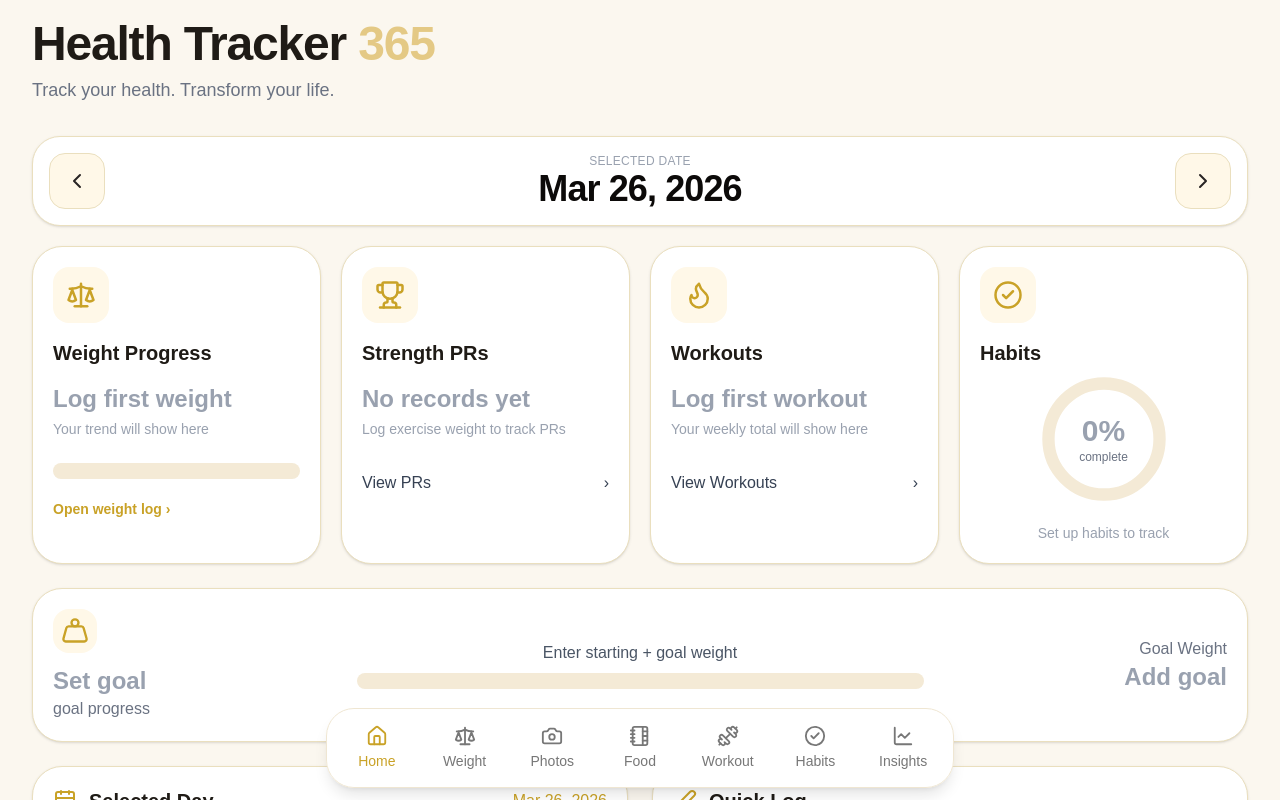
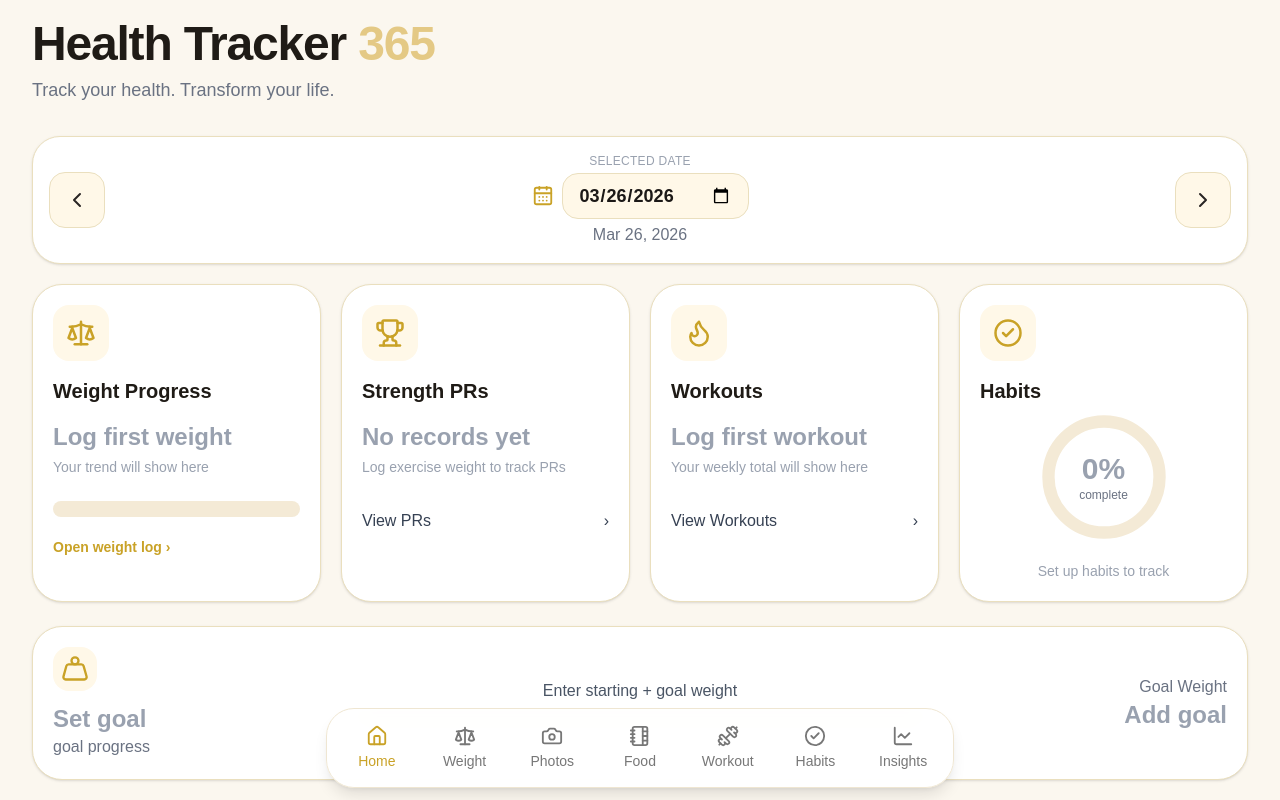
Before and after one commit to ashleyleggitt/health-tracker-365, a Next.js app: page / in a window 1280 px wide. Shown: the top 800 px of the page. Built offline with nearby package versions, Linux system fonts and the light colour scheme.

Commit message:
Health tracker date navigation and persistence update

```diff
--- a/app/page.tsx
+++ b/app/page.tsx
@@ -225,7 +225,17 @@ function MiniWeightChart({ weights }: { weights: WeightEntry[] }) {
   );
 }
 
-function DateNavigator({ selectedDate, onPrevious, onNext }: { selectedDate: string; onPrevious: () => void; onNext: () => void }) {
+function DateNavigator({
+  selectedDate,
+  onPrevious,
+  onNext,
+  onDateChange
+}: {
+  selectedDate: string;
+  onPrevious: () => void;
+  onNext: () => void;
+  onDateChange: (date: string) => void;
+}) {
   return (
     <div className="mb-5 rounded-[28px] border border-[#eadfbe] bg-white p-3 shadow-sm sm:p-4">
       <div className="grid grid-cols-[auto_1fr_auto] items-center gap-3">
@@ -238,9 +248,20 @@ function DateNavigator({ selectedDate, onPrevious, onNext }: { selectedDate: str
           <ChevronLeft size={24} />
         </button>
 
-        <div className="text-center">
+        <div className="min-w-0 text-center">
           <p className="text-xs font-medium uppercase tracking-wide text-gray-400">Selected Date</p>
-          <h2 className="text-2xl font-semibold tracking-tight text-stone-950 sm:text-4xl">{formatDate(selectedDate)}</h2>
+          <div className="mt-1 flex items-center justify-center gap-2">
+            <CalendarDays size={22} color={gold} />
+            <input
+              type="date"
+              value={selectedDate}
+              onChange={(e) => onDateChange(e.target.value)}
+              className="min-w-0 max-w-[155px] cursor-pointer rounded-2xl border border-[#eadfbe] bg-[#FFF8E8] px-2 py-2 text-center text-sm font-semibold text-stone-900 outline-none focus:border-[#C9A227] focus:ring-4 focus:ring-[#F3E7C4] sm:max-w-none sm:px-4 sm:text-lg"
+              style={{ colorScheme: "light" }}
+              aria-label="Jump to date"
+            />
+          </div>
+          <p className="mt-1 text-sm font-medium text-gray-500 sm:text-base">{formatDate(selectedDate)}</p>
         </div>
 
         <button
@@ -607,7 +628,12 @@ export default function HealthTracker365() {
           </div>
         </header>
 
-        <DateNavigator selectedDate={selectedDate} onPrevious={() => changeSelectedDate(-1)} onNext={() => changeSelectedDate(1)} />
+        <DateNavigator
+          selectedDate={selectedDate}
+          onPrevious={() => changeSelectedDate(-1)}
+          onNext={() => changeSelectedDate(1)}
+          onDateChange={(date) => setSelectedDate(date)}
+        />
 
         {tab === "dashboard" && (
           <div className="space-y-6">
```
